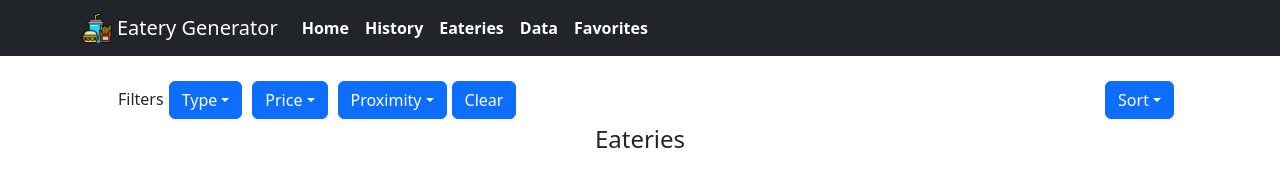
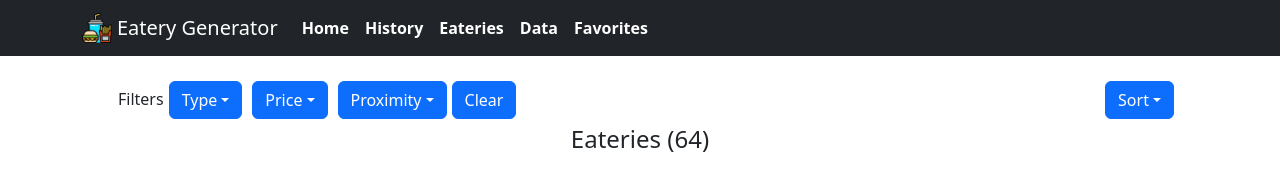
Before and after one commit to ArthurKimGl19/eateryGenerator, a React (Create React App) app: page /eateries in a window 1280 px wide. Shown: the top 186 px of the page. Built offline with nearby package versions, Linux system fonts and the light colour scheme.

Commit message:
Add in eateries count on eateries page

```diff
--- a/src/components/Eateries/Eateries.js
+++ b/src/components/Eateries/Eateries.js
@@ -37,6 +37,7 @@ export default function Eateries() {
         dispatch(formatEateriesProximity());
     }, [geolocationFormatted]);
 
+    const eateriesCount = eateries.length;
     return (
         <Container className="eateries-container">
             <Container className="eateries-container-filters-sort">
@@ -47,7 +48,7 @@ export default function Eateries() {
                 />
                 <Sort eateries={eateries} setEateries={setEateries} />
             </Container>
-            <h4>Eateries</h4>
+            <h4>Eateries ({eateriesCount})</h4>
             <BTable striped bordered hover responsive size="sm" className="eateries-table">
                 <thead>
                     <tr className="eateries-table-header">
```
